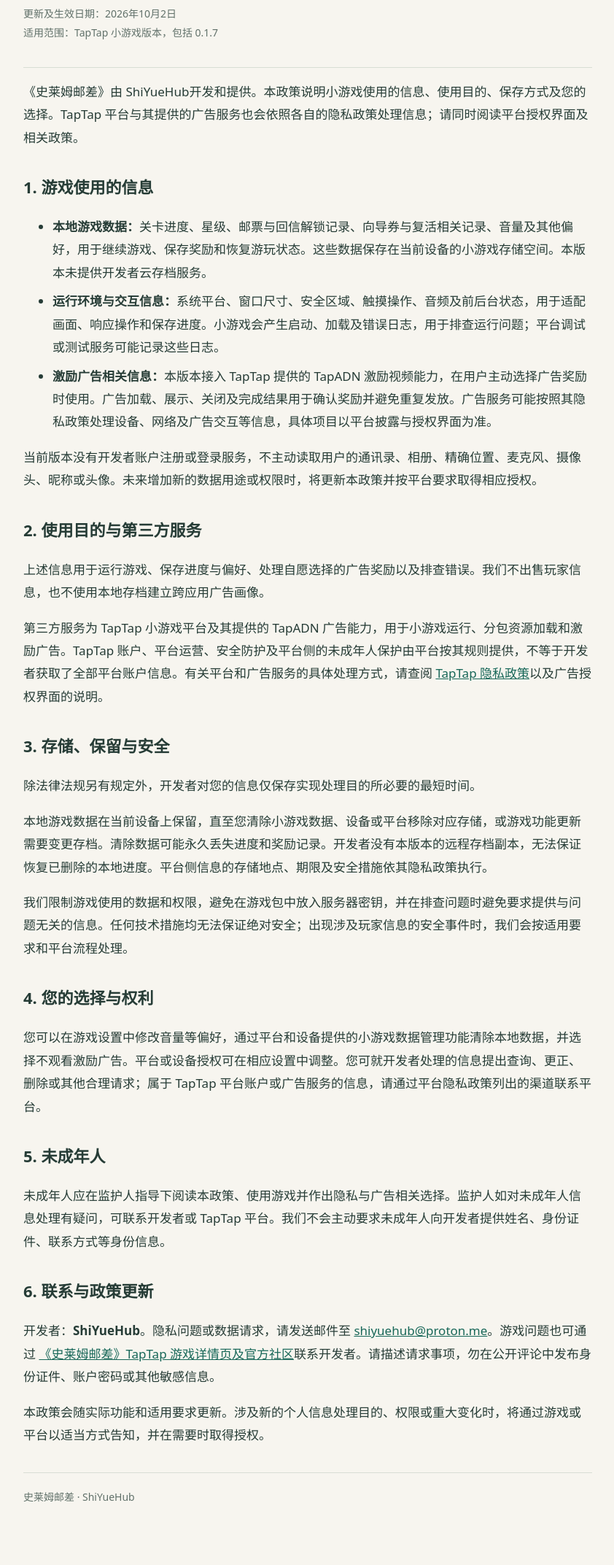
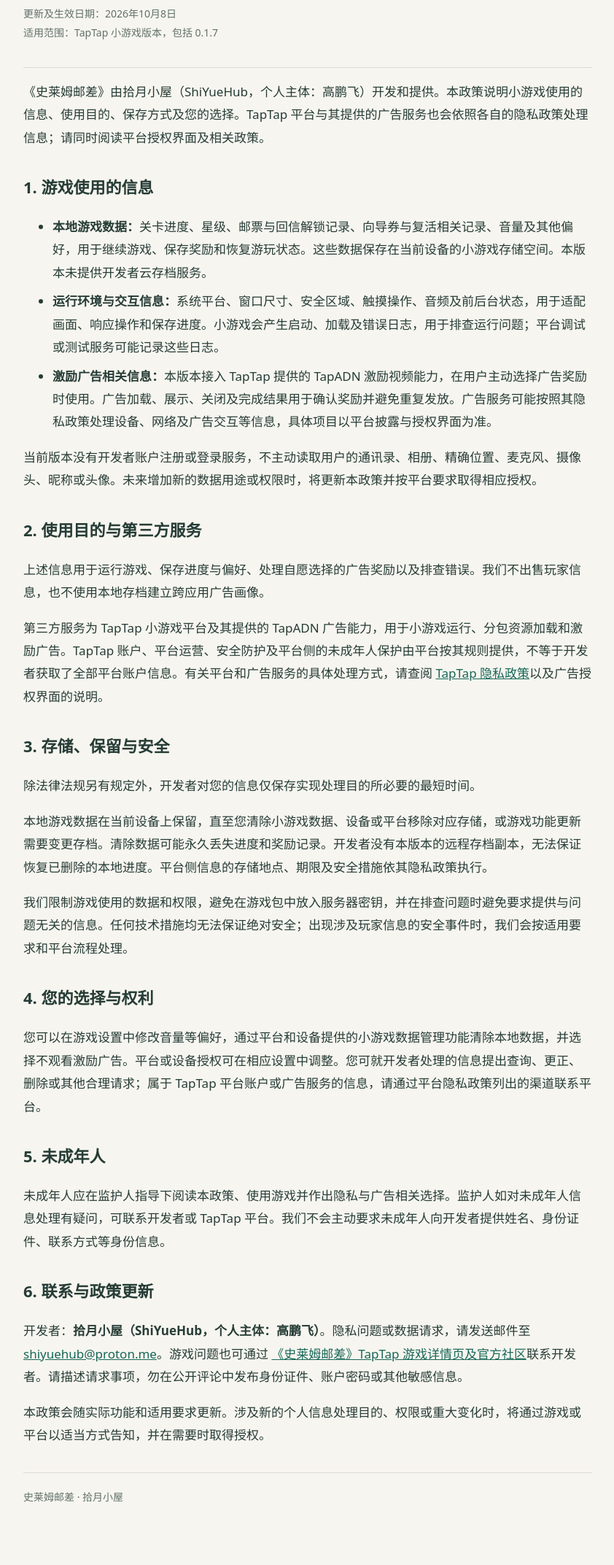
Before and after one commit to ShiYueHub/ShiYueHub.github.io, a website: page public/games/slime-post/privacy/index.html in a window 1280 px wide. Shown: the part 225-2370 px from the top of the page at 73% size, without its empty margins (218-1060 px from the left). Drawn offline with Linux system fonts and the light colour scheme.

Commit message:
Fix privacy policy entity to 拾月小屋

```diff
--- a/public/games/slime-post/privacy/index.html
+++ b/public/games/slime-post/privacy/index.html
@@ -5,12 +5,12 @@
 <title>史莱姆邮差 · 隐私政策</title>
 <link rel="icon" href="/assets/favicon.png">
 <link rel="canonical" href="https://shiyuehub.github.io/games/slime-post/privacy/">
-<meta name="description" content="ShiYueHub发布的史莱姆邮差 TapTap 小游戏隐私政策。">
+<meta name="description" content="拾月小屋（个人主体：高鹏飞）发布的史莱姆邮差 TapTap 小游戏隐私政策。">
 <style>body{margin:0;background:#f7f5ef;color:#263c36;font:17px/1.85 system-ui,-apple-system,sans-serif}main{max-width:780px;margin:auto;padding:48px 24px 80px}h1{font-size:32px;line-height:1.35}h2{font-size:22px;margin-top:32px}a{color:#176758}li{margin:8px 0}.meta{color:#61716a;font-size:14px}header{border-bottom:1px solid #d8ded4;padding-bottom:20px}footer{margin-top:36px;border-top:1px solid #d8ded4;padding-top:20px}</style>
 </head>
 <body><main>
-<header><p><a href="/games/slime-post/">← 史莱姆邮差</a></p><p>ShiYueHub</p><h1>《史莱姆邮差》隐私政策</h1><p class="meta">更新及生效日期：2026年10月2日<br>适用范围：TapTap 小游戏版本，包括 0.1.7</p></header>
-<p>《史莱姆邮差》由 ShiYueHub开发和提供。本政策说明小游戏使用的信息、使用目的、保存方式及您的选择。TapTap 平台与其提供的广告服务也会依照各自的隐私政策处理信息；请同时阅读平台授权界面及相关政策。</p>
+<header><p><a href="/games/slime-post/">← 史莱姆邮差</a></p><p>拾月小屋 · ShiYueHub</p><h1>《史莱姆邮差》隐私政策</h1><p class="meta">更新及生效日期：2026年10月8日<br>适用范围：TapTap 小游戏版本，包括 0.1.7</p></header>
+<p>《史莱姆邮差》由拾月小屋（ShiYueHub，个人主体：高鹏飞）开发和提供。本政策说明小游戏使用的信息、使用目的、保存方式及您的选择。TapTap 平台与其提供的广告服务也会依照各自的隐私政策处理信息；请同时阅读平台授权界面及相关政策。</p>
 <h2>1. 游戏使用的信息</h2>
 <ul>
 <li><strong>本地游戏数据：</strong>关卡进度、星级、邮票与回信解锁记录、向导券与复活相关记录、音量及其他偏好，用于继续游戏、保存奖励和恢复游玩状态。这些数据保存在当前设备的小游戏存储空间。本版本未提供开发者云存档服务。</li>
@@ -30,7 +30,7 @@
 <h2>5. 未成年人</h2>
 <p>未成年人应在监护人指导下阅读本政策、使用游戏并作出隐私与广告相关选择。监护人如对未成年人信息处理有疑问，可联系开发者或 TapTap 平台。我们不会主动要求未成年人向开发者提供姓名、身份证件、联系方式等身份信息。</p>
 <h2>6. 联系与政策更新</h2>
-<p>开发者：<strong>ShiYueHub</strong>。隐私问题或数据请求，请发送邮件至 <a href="mailto:shiyuehub@proton.me">shiyuehub@proton.me</a>。游戏问题也可通过 <a href="https://www.taptap.cn/app/951515" target="_blank" rel="noopener">《史莱姆邮差》TapTap 游戏详情页及官方社区</a>联系开发者。请描述请求事项，勿在公开评论中发布身份证件、账户密码或其他敏感信息。</p>
+<p>开发者：<strong>拾月小屋（ShiYueHub，个人主体：高鹏飞）</strong>。隐私问题或数据请求，请发送邮件至 <a href="mailto:shiyuehub@proton.me">shiyuehub@proton.me</a>。游戏问题也可通过 <a href="https://www.taptap.cn/app/951515" target="_blank" rel="noopener">《史莱姆邮差》TapTap 游戏详情页及官方社区</a>联系开发者。请描述请求事项，勿在公开评论中发布身份证件、账户密码或其他敏感信息。</p>
 <p>本政策会随实际功能和适用要求更新。涉及新的个人信息处理目的、权限或重大变化时，将通过游戏或平台以适当方式告知，并在需要时取得授权。</p>
-<footer class="meta">史莱姆邮差 · ShiYueHub</footer>
+<footer class="meta">史莱姆邮差 · 拾月小屋</footer>
 </main></body></html>
```
Also changed, not shown: docs/development.md (+1 -1 lines).
